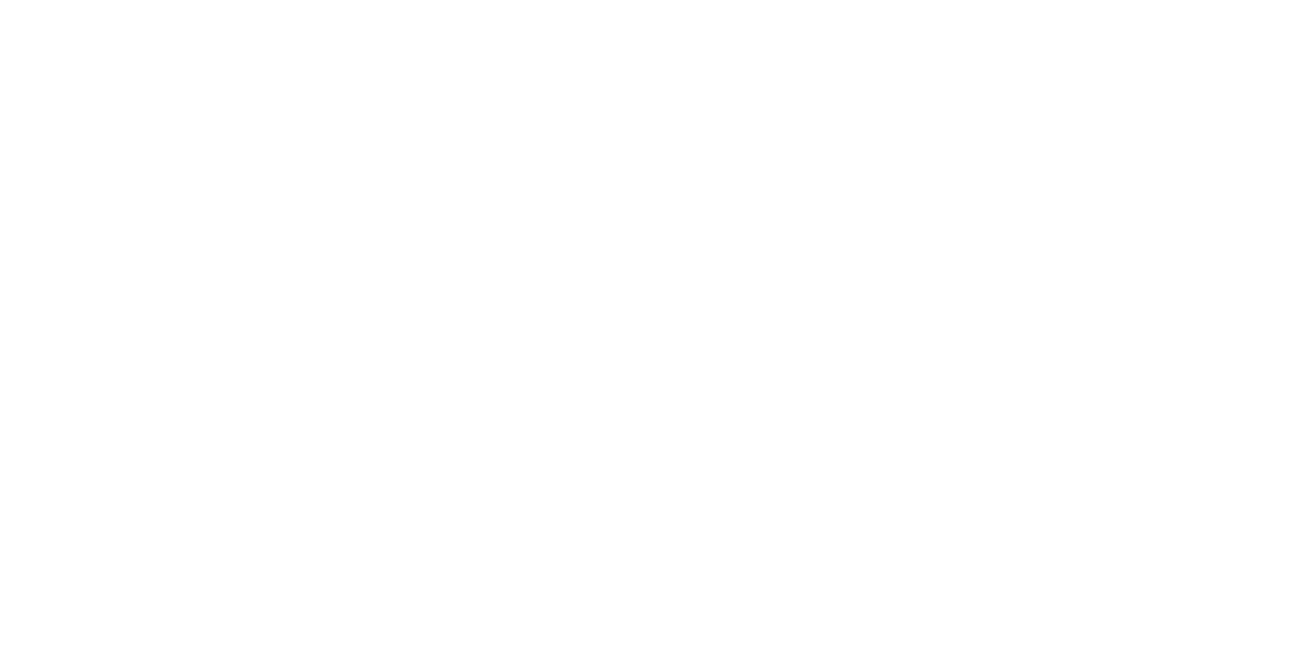
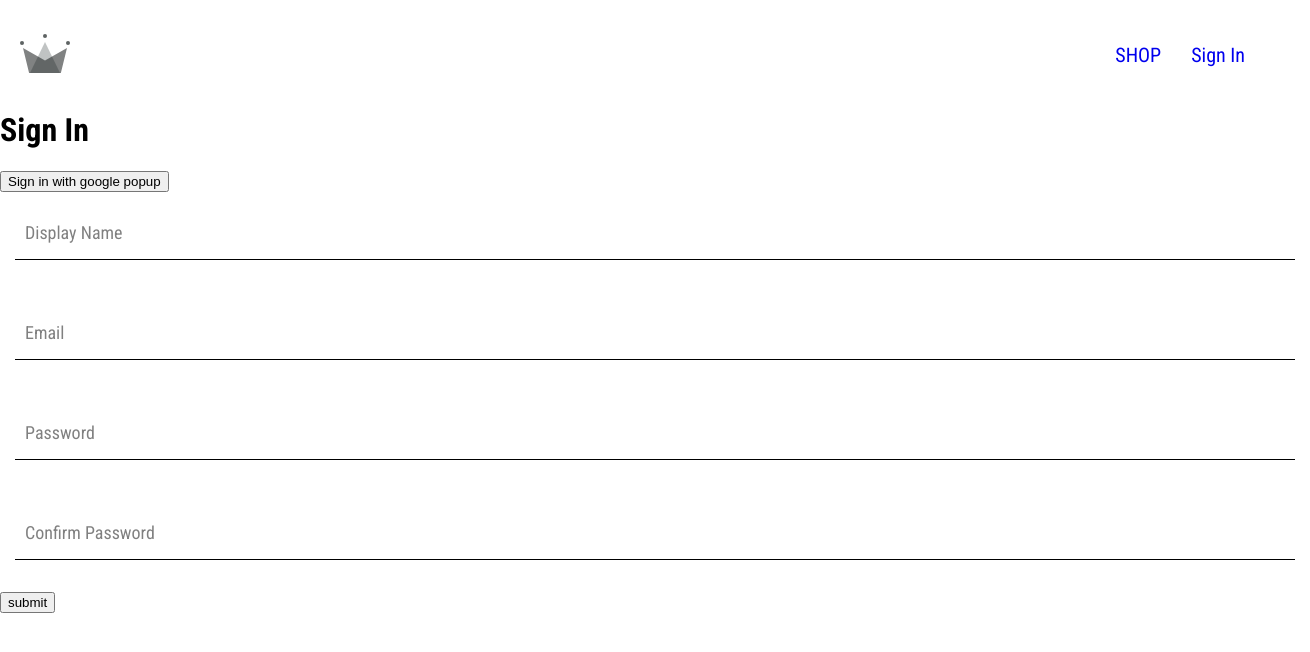
Before and after one commit to nhatgiangminh/brand-clothing, a React (Create React App) app: page /sign-in in a window 1280 px wide. Before the commit this address had no page. Shown: the top 652 px of the page, 1310 px wide, since content can reach past the window. Built offline with nearby package versions, Linux system fonts and the light colour scheme; a web font is replaced by a local one.

Commit message:
use firebase for authentication and firestore to store users, added login with google and sign up function

```diff
--- a/package.json
+++ b/package.json
@@ -6,6 +6,7 @@
     "@testing-library/jest-dom": "^5.16.4",
     "@testing-library/react": "^13.3.0",
     "@testing-library/user-event": "^13.5.0",
+    "firebase": "^9.9.0",
     "react": "^18.2.0",
     "react-dom": "^18.2.0",
     "react-router-dom": "6",
--- a/src/App.js
+++ b/src/App.js
@@ -1,6 +1,7 @@
 import Home from './routes/home/home.component';
 import { Route, Routes } from 'react-router-dom';
 import Navigation from './routes/navigation/navigation.component';
+import SignIn from './routes/sign-in/sign-in.components';
 const Shop = () => {
   return <div>Shop page</div>;
 };
@@ -10,6 +11,7 @@
       <Route path='/' element={<Navigation />}>
         <Route index element={<Home />} />
         <Route path='shop' element={<Shop />} />
+        <Route path='sign-in' element={<SignIn />} />
       </Route>
     </Routes>
   );
--- /dev/null
+++ b/src/component/form-input/form-input.component.jsx
@@ -0,0 +1,11 @@
+import './form-input.styles.scss'
+
+const FormInput = ({labelName, ...props}) => {
+  return(
+    <div className="form-input-container">
+      <input className="form-input" {...props}></input>
+      <label className={`${props.value ? 'shrink' : ''} form-label-input`}>{labelName}</label>
+    </div>
+  )
+}
+export default FormInput;
--- /dev/null
+++ b/src/component/form-input/form-input.styles.scss
@@ -0,0 +1,47 @@
+$sub-color: grey;
+$main-color: black;
+
+@mixin shrink {
+  top: 5px;
+  font-size: 14px;
+  color: $main-color;
+}
+
+.form-input-container {
+  height: 70px;
+  width: 100%;
+  display: flex;
+  flex-direction: column;
+  padding: 15px;
+  position: relative;
+
+  .form-input {
+    border: none;
+    border-radius: 0;
+    border-bottom: 1px solid $main-color;
+    height: 50px;
+    font-size: 20px;
+
+    &:focus {
+      outline: none;
+    }
+    &:focus ~ .form-label-input {
+
+      @include shrink();
+    }
+  }
+  .form-label-input {
+    font-size: 18px;
+    position: absolute;
+    left: 25px;
+    top: 30px;
+    color: $sub-color;
+    transition: 300ms ease-out;
+
+    &.shrink {
+
+      @include shrink();
+    }
+
+  }
+}
--- /dev/null
+++ b/src/component/sign-up/sign-up.component.jsx
@@ -0,0 +1,65 @@
+import { useState,  } from "react";
+import {createUserWithEmail, createUserDocumentFromAuth} from '../../utils/firebase/firebase.utils';
+import FormInput from "../form-input/form-input.component";
+
+//form field object
+const defaultFormField = {
+  displayName: '',
+  email: '',
+  password: '',
+  confirmPassword: '',
+}
+//component
+const SignUp = () => {
+
+  const [formField, setFormField] = useState(defaultFormField);
+  //destructuring
+  const {displayName, email, password, confirmPassword} = formField;
+  //handle value from input form.
+  // console.log(formField);
+  const handleChange = (event) => {
+    const {name, value} = event.target;
+    setFormField({...formField, [name]: value});
+  }
+  //onSubmit event handler
+  const handleSubmit = async (event) => {
+    event.preventDefault();
+    if (password !== confirmPassword) {
+      alert('Password does not match');
+      return;
+    }
+    try
+    {
+      const response = await createUserWithEmail(email, password);
+      console.log(response);
+      await createUserDocumentFromAuth(response.user, {displayName});
+    }
+    catch(error) {
+      if(error.code === 'auth/email-already-in-use') {
+        alert('Email is already in use');
+      }
+      else console.log(error);
+    }
+  }
+
+  return(
+    <div className="form-container">
+      <form onSubmit={handleSubmit}>
+        <FormInput labelName={'Display Name'} required type='text' value={displayName} onChange={handleChange} name='displayName'/>
+
+
+        <FormInput labelName={'Email'} required type='email' value={email} onChange={handleChange} name='email'/>
+
+
+        <FormInput labelName={'Password'} required type='password' value={password} onChange={handleChange} name='password'/>
+
+
+        <FormInput labelName={'Confirm Password'} required type='password' value={confirmPassword} onChange={handleChange} name='confirmPassword'/>
+        {/* <p style={{visibility: 'visible'}}>Password does not match</p> */}
+
+        <input type='submit' value='submit'/>
+      </form>
+    </div>
+  )
+}
+export default SignUp;
--- a/src/routes/navigation/navigation.component.jsx
+++ b/src/routes/navigation/navigation.component.jsx
@@ -13,6 +13,9 @@
             <Link className="nav-link" to='/shop'>
               SHOP
             </Link>
+            <Link className="nav-link" to='/sign-in'>
+              Sign In
+            </Link>
         </div>
       </div>
       <Outlet />
--- a/src/routes/navigation/navigation.styles.scss
+++ b/src/routes/navigation/navigation.styles.scss
@@ -13,9 +13,11 @@
     display: flex;
     justify-content: flex-end;
     align-items: center;
+
     .nav-link {
       padding: 10px 15px;
       text-decoration: none;
+      font-size: 20px;
     }
   }
 }
--- /dev/null
+++ b/src/routes/sign-in/sign-in.components.jsx
@@ -0,0 +1,23 @@
+import {createUserDocumentFromAuth, signInWithGooglePopup} from '../../utils/firebase/firebase.utils';
+import SignUp from '../../component/sign-up/sign-up.component';
+
+const SignIn = () => {
+  const logGoogleUser = async () => {
+    const response = await signInWithGooglePopup();
+    await createUserDocumentFromAuth(response.user);
+  }
+
+  return(
+    <div>
+      <div>
+        <h1>
+          Sign In
+        </h1>
+        <button onClick={logGoogleUser}>Sign in with google popup</button>
+      </div>
+      <SignUp />
+    </div>
+
+  )
+}
+export default SignIn;
--- /dev/null
+++ b/src/utils/firebase/firebase.utils.js
@@ -0,0 +1,53 @@
+import { initializeApp } from 'firebase/app';
+import {
+  getAuth,
+  signInWithPopup,
+  GoogleAuthProvider,
+  createUserWithEmailAndPassword,
+} from 'firebase/auth';
+import { getFirestore, doc, getDoc, setDoc } from 'firebase/firestore';
+
+const firebaseConfig = {
+  apiKey: 'AIzaSyDVC-7pj3hASlcr_Swf2UlUJgTEE8slpTk',
+  authDomain: 'brand-clothing-db.firebaseapp.com',
+  projectId: 'brand-clothing-db',
+  storageBucket: 'brand-clothing-db.appspot.com',
+  messagingSenderId: '895230848402',
+  appId: '1:895230848402:web:783c5bc55394df6a95e54b',
+};
+
+// Initialize Firebase
+const firebaseApp = initializeApp(firebaseConfig);
+
+const provider = new GoogleAuthProvider();
+
+provider.setCustomParameters({ prompt: 'select_account' });
+
+export const auth = getAuth();
+export const signInWithGooglePopup = () => signInWithPopup(auth, provider);
+
+export const db = getFirestore();
+
+export const createUserDocumentFromAuth = async (
+  userAuth,
+  additionalInformation = { displayName: '' }
+) => {
+  const userDocRef = doc(db, 'users', userAuth.uid);
+  const userSnapShot = await getDoc(userDocRef);
+  if (!userSnapShot.exists()) {
+    const { email, displayName } = userAuth;
+    const createAt = Date();
+    await setDoc(userDocRef, {
+      displayName,
+      email,
+      createAt,
+      ...additionalInformation,
+    });
+  }
+  return userDocRef;
+};
+
+export const createUserWithEmail = async (email, password) => {
+  if (!email || !password) return;
+  return await createUserWithEmailAndPassword(auth, email, password);
+};
```
Also changed, not shown: 1 other file (tests, documents, lock files or other folders).
